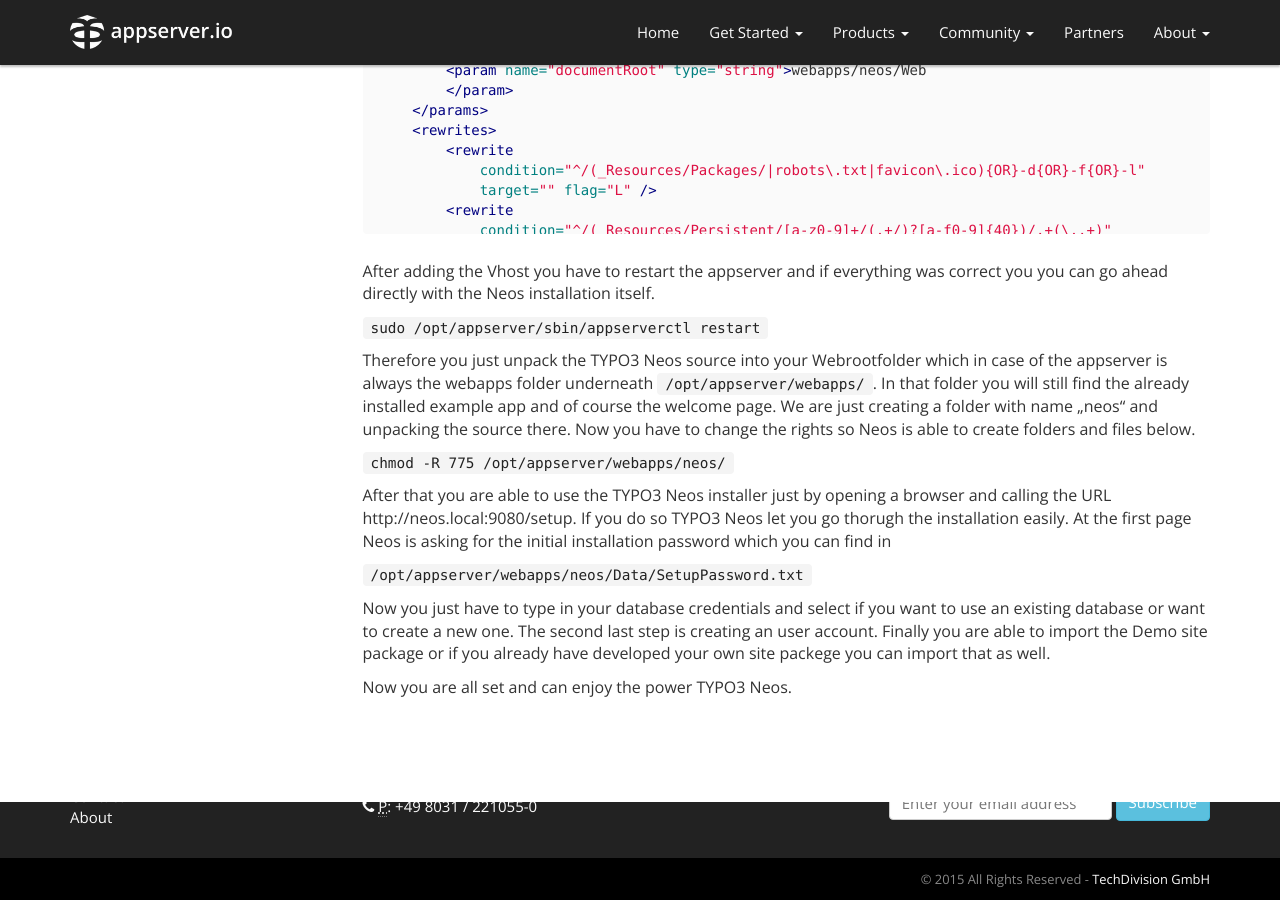
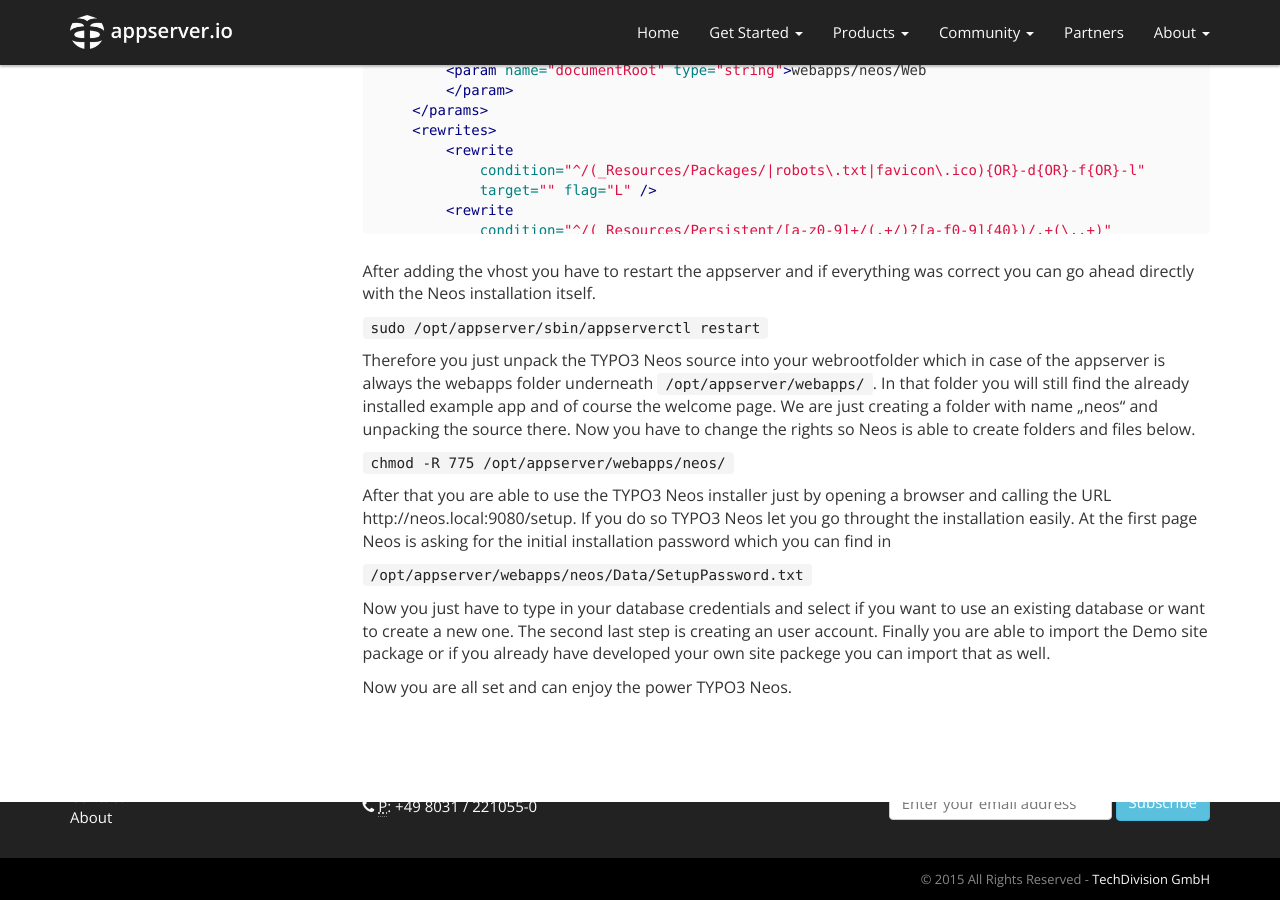
Before and after one commit to appserver-io/appserver, a Jekyll site: the page built from _tuts/running-typo3-neos-on-appserver-io.md, in a window 1280 px wide and 900 px high, scrolled down 1363 px. Built offline with Jekyll 4.4.1, drawn with Linux system fonts in a browser that asks for light colours; nearby versions of some CDN libraries; library files that are not in the unit come from our copies; Markdown is read by kramdown in place of the engine named in the settings; comment, search, counter and statistics services are not loaded.

Commit message:
Update running-typo3-neos-on-appserver-io.md

````diff
--- a/_tuts/running-typo3-neos-on-appserver-io.md
+++ b/_tuts/running-typo3-neos-on-appserver-io.md
@@ -98,12 +98,12 @@
 </virtualHost>
 ```
 
-After adding the Vhost you have to restart the appserver and if everything was correct you you can go ahead directly
+After adding the vhost you have to restart the appserver and if everything was correct you can go ahead directly
 with the Neos installation itself.
 
 `sudo /opt/appserver/sbin/appserverctl restart`
 
-Therefore you just unpack the TYPO3 Neos source into your Webrootfolder which in case of the appserver is always the
+Therefore you just unpack the TYPO3 Neos source into your webrootfolder which in case of the appserver is always the
 webapps folder underneath `/opt/appserver/webapps/`. In that folder you will still find the already installed example app
 and of course the welcome page. We are just creating a folder with name „neos“ and unpacking the source there.
 Now you have to change the rights so Neos is able to create folders and files below.
@@ -111,7 +111,7 @@
 `chmod -R 775 /opt/appserver/webapps/neos/`
 
 After that you are able to use the TYPO3 Neos installer just by opening a browser and calling the URL
-http://neos.local:9080/setup. If you do so TYPO3 Neos let you go thorugh the installation easily. At the first page
+http://neos.local:9080/setup. If you do so TYPO3 Neos let you go throught the installation easily. At the first page
 Neos is asking for the initial installation password which you can find in
 
 `/opt/appserver/webapps/neos/Data/SetupPassword.txt`
````
